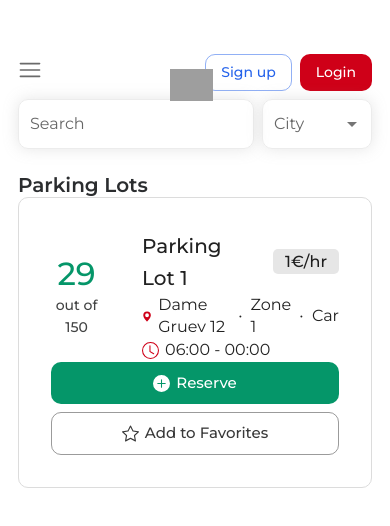
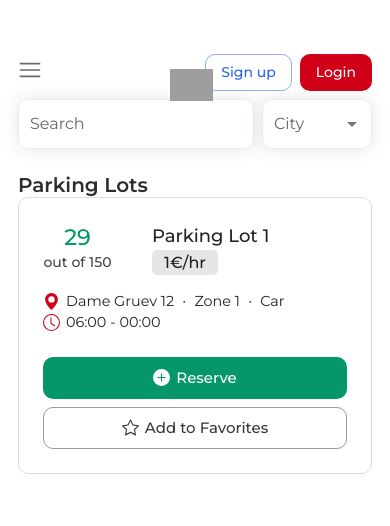
Before and after one commit to petrovicdalibor/IWParkingUI, a React (Vite) app: page / in a window 390 px wide. Shown: the top 526 px of the page. Built offline with nearby package versions, Linux system fonts and the light colour scheme; grey boxes are pictures that could not be loaded.

Commit message:
completed parking lot card design

```diff
--- a/src/features/ParkingLots/components/ParkingLotsCard.jsx
+++ b/src/features/ParkingLots/components/ParkingLotsCard.jsx
@@ -3,6 +3,7 @@ import {
   Button,
   Card,
   Grid,
+  Hidden,
   Typography,
   styled,
   useMediaQuery,
@@ -15,10 +16,29 @@ import {
   BsStar,
 } from "react-icons/bs";
 
-const FreeSpots = styled(Typography)(() => ({
+const FreeSpots = styled(Typography)(({ theme }) => ({
   fontSize: "2rem",
   color: "#059669",
   fontWeight: 500,
+  [theme.breakpoints.only("xs")]: {
+    fontSize: "1.4rem",
+  },
+}));
+
+const ParkingName = styled(Typography)(({ theme }) => ({
+  fontSize: "1.25rem",
+  fontWeight: 500,
+  [theme.breakpoints.only("xs")]: {
+    fontSize: "1.125rem",
+  },
+}));
+
+const ParkingInfo = styled(Typography)(({ theme }) => ({
+  fontSize: ".9rem",
+  fontWeight: 400,
+  [theme.breakpoints.only("xs")]: {
+    fontSize: ".9",
+  },
 }));
 
 const bull = (
@@ -32,6 +52,7 @@ const bull = (
 
 const ParkingLotsCard = () => {
   const isXs = useMediaQuery((theme) => theme.breakpoints.only("xs"));
+  const mdDown = useMediaQuery((theme) => theme.breakpoints.down("md"));
 
   return (
     <Card
@@ -45,11 +66,18 @@ const ParkingLotsCard = () => {
       <Grid
         container
         sx={{ display: "flex" }}
-        p={4}
+        p={isXs ? 3 : 4}
         width="100%"
         justifyContent="space-between"
       >
-        <Grid item display="flex" gap={5}>
+        <Grid
+          item
+          display="flex"
+          gap={5}
+          alignItems={"center"}
+          // flexDirection={isXs ? "column" : "row"}
+          // width={isXs ? "100%" : "auto"}
+        >
           <Grid
             item
             display={"flex"}
@@ -58,15 +86,25 @@ const ParkingLotsCard = () => {
             justifyContent={"center"}
           >
             <FreeSpots variant="h5">29</FreeSpots>
-            <Typography variant="subtitle2" sx={{ color: "#424343" }}>
+            <Typography
+              variant="subtitle2"
+              minWidth={"69px"}
+              sx={{ color: "#424343" }}
+            >
               out of 150
             </Typography>
           </Grid>
           <Grid item>
-            <Grid item display="flex" alignItems="center" gap={2}>
-              <Typography variant="h6" fontSize="1.25rem">
+            <Grid
+              item
+              display="flex"
+              flexWrap="wrap"
+              alignItems="center"
+              columnGap={2}
+            >
+              <ParkingName variant="h6" fontSize="1.25rem">
                 Parking Lot 1
-              </Typography>
+              </ParkingName>
               <Typography
                 variant="subtitle2"
                 fontSize="1rem"
@@ -76,18 +114,17 @@ const ParkingLotsCard = () => {
                 1&euro;/hr
               </Typography>
             </Grid>
+            <Hidden smDown>
               <Grid
                 item
                 display="flex"
                 flexDirection="column"
                 justifyContent={"center"}
               >
-              <Typography
+                <ParkingInfo
                   variant="body2"
                   display={"flex"}
                   alignItems={"center"}
-                fontSize={"1rem"}
-                fontWeight={400}
                 >
                   <BsGeoAltFill
                     size={17}
@@ -95,13 +132,11 @@ const ParkingLotsCard = () => {
                     color="#CF0018"
                   />
                   Dame Gruev 12 {bull} Zone 1 {bull} Car
-              </Typography>
-              <Typography
+                </ParkingInfo>
+                <ParkingInfo
                   variant="body2"
                   display={"flex"}
                   alignItems={"center"}
-                fontSize={"1rem"}
-                fontWeight={400}
                 >
                   <BsClock
                     size={17}
@@ -109,20 +144,50 @@ const ParkingLotsCard = () => {
                     color="#CF0018"
                   />
                   06:00 - 00:00
-              </Typography>
+                </ParkingInfo>
+              </Grid>
+            </Hidden>
           </Grid>
         </Grid>
-        </Grid>
+        <Hidden smUp>
           <Grid
             item
-          width={isXs ? "100%" : "auto"}
+            display="flex"
+            flexDirection="column"
+            justifyContent={"center"}
+            mt={2}
+          >
+            <ParkingInfo variant="body2" display={"flex"} alignItems={"center"}>
+              <BsGeoAltFill
+                size={17}
+                style={{ marginRight: "6px" }}
+                color="#CF0018"
+              />
+              Dame Gruev 12 {bull} Zone 1 {bull} Car
+            </ParkingInfo>
+            <ParkingInfo variant="body2" display={"flex"} alignItems={"center"}>
+              <BsClock
+                size={17}
+                style={{ marginRight: "6px" }}
+                color="#CF0018"
+              />
+              06:00 - 00:00
+            </ParkingInfo>
+          </Grid>
+        </Hidden>
+        <Grid
+          item
+          // width={isXs ? "100%" : "auto"}
+          width={mdDown ? "100%" : "auto"}
           display="flex"
           flexDirection={isXs ? "column" : "row"}
           gap={isXs ? 1 : 2}
           alignItems="center"
           justifyItems={"center"}
+          mt={mdDown ? 3 : 0}
         >
-          <Grid item width={isXs ? "100%" : "auto"}>
+          {/* <Grid item width={isXs ? "100%" : "auto"}> */}
+          <Grid item width={mdDown ? "100%" : "auto"}>
             <Button
               variant="contained"
               color="success"
@@ -134,7 +199,8 @@ const ParkingLotsCard = () => {
               Reserve
             </Button>
           </Grid>
-          <Grid item width={isXs ? "100%" : "auto"}>
+          {/* <Grid item width={isXs ? "100%" : "auto"}> */}
+          <Grid item width={"100%"}>
             <Button variant="outlined" color="favorites" size="large" fullWidth>
               <BsStar size={17} style={{ marginRight: "6px" }} />
               Add to Favorites
```
Lines whose indentation alone changed are shown as unchanged.
